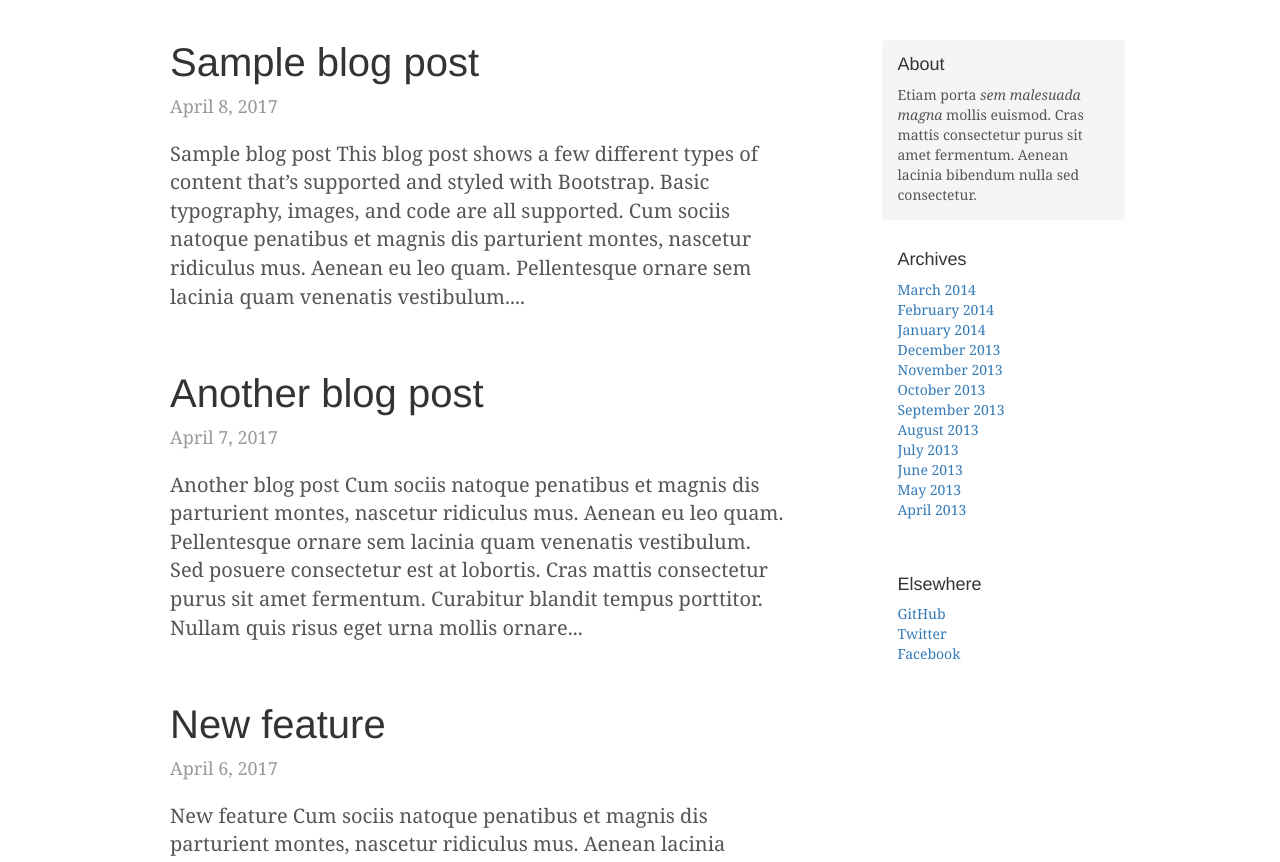
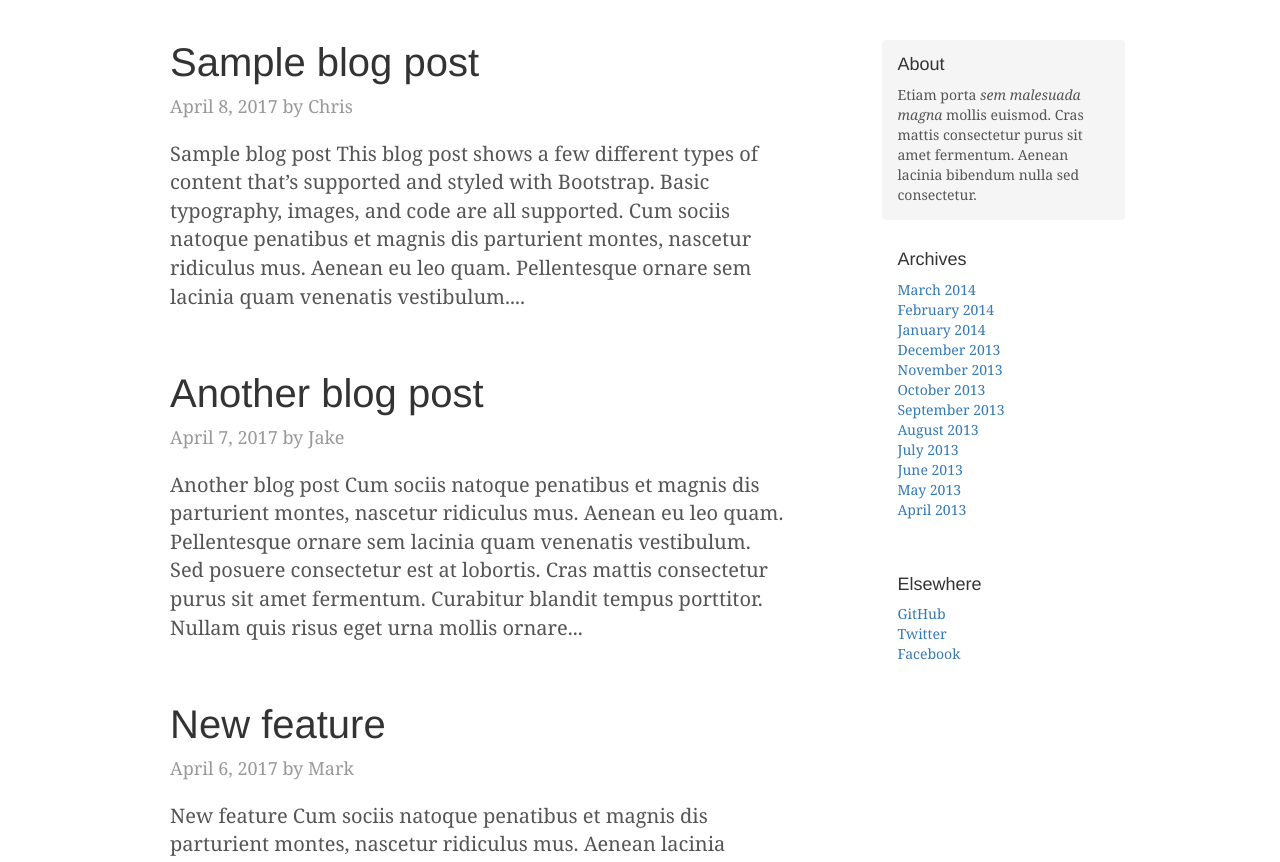
Before and after one commit to matrixfox/jekyll-theme-bootstrap, a Jekyll site: the page built from index.md, in a window 1280 px wide. Shown: the part 184-1046 px from the top of the page. Built offline with Jekyll 4.4.1, drawn with Linux system fonts in a browser that asks for light colours; nearby versions of some CDN libraries.

Commit message:
Add Author

```diff
--- a/_posts/2017-04-06-new-feature.markdown
+++ b/_posts/2017-04-06-new-feature.markdown
@@ -2,6 +2,7 @@
 layout: default
 title:  "New feature"
 date:   2017-04-06 12:06:05 -0700
+author: Mark
 categories: another blog
 ---
 
--- a/_posts/2017-04-07-another-blog-post.markdown
+++ b/_posts/2017-04-07-another-blog-post.markdown
@@ -2,6 +2,7 @@
 layout: default
 title:  "Another blog post"
 date:   2017-04-07 12:06:05 -0700
+author: Jake
 categories: another blog
 ---
 
--- a/_posts/2017-04-08-sample-blog-post.markdown
+++ b/_posts/2017-04-08-sample-blog-post.markdown
@@ -2,6 +2,7 @@
 layout: default
 title:  "Sample blog post"
 date:   2017-04-08 12:06:05 -0700
+author: Chris
 categories: sample blog
 ---
 
--- a/index.md
+++ b/index.md
@@ -12,7 +12,7 @@ layout: default
 	{% for post in site.posts %}
 	<figure class="blog-post">
 		<a href="/jekyll-theme-bootstrap/{{ post.url }}"><h2 class="blog-post-title">{{ post.title }}</h2></a>
-		<p class="blog-post-meta">{{ post.date | date: "%B %e, %Y" }}</p>
+		<p class="blog-post-meta">{{ post.date | date: "%B %e, %Y" }} by {{ post.author }}</p>
 		<figcaption class="blog-description">{{ post.content | strip_html | truncatewords: 50 }}</figcaption>
 	</figure>
 	{% else %}
```
